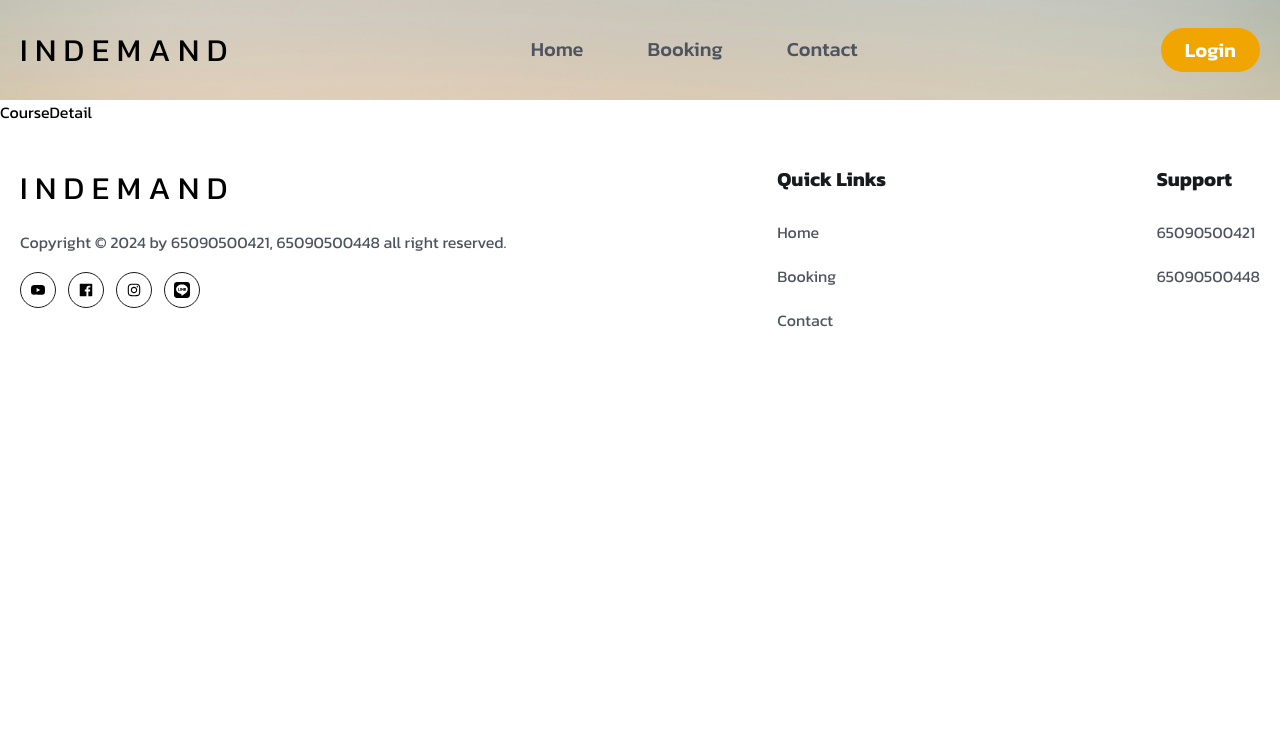
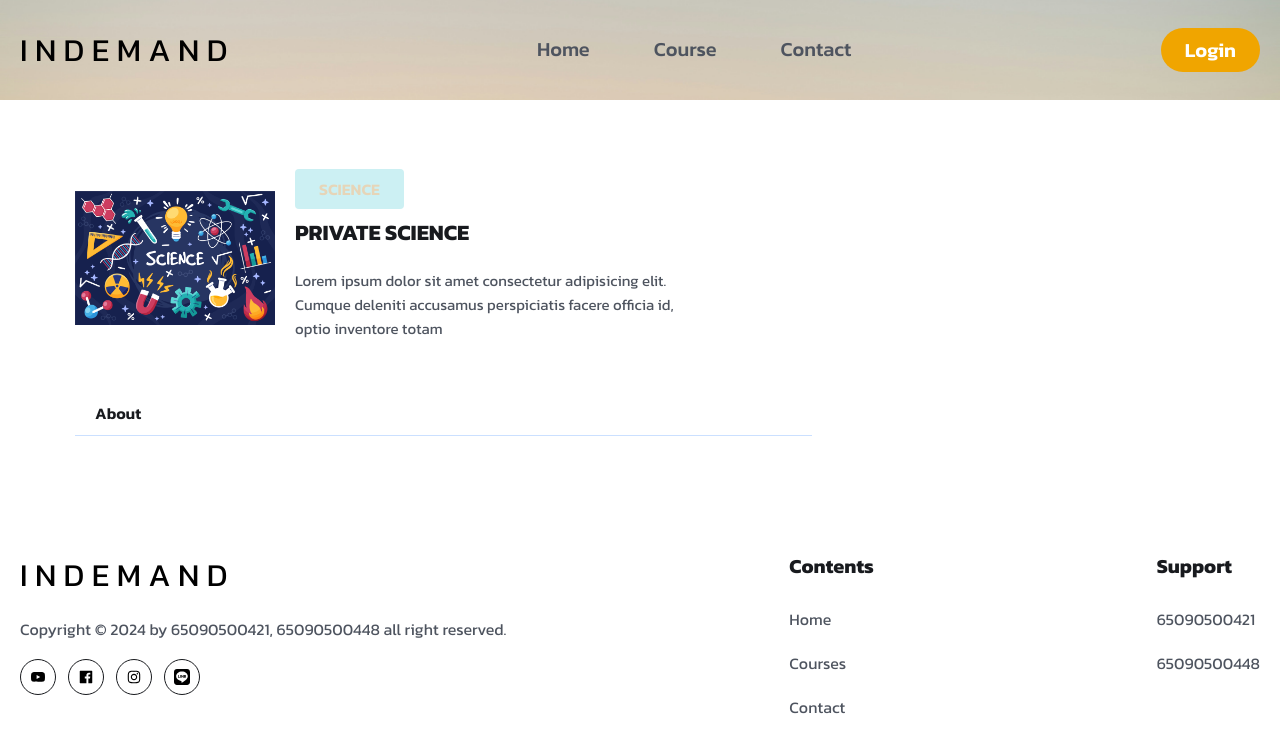
Before and after one commit to phuparu/indemand, a React (Vite) app in the folder Frontend/: page /coursedetail in a window 1280 px wide. Shown: the top 752 px of the page. Built offline with nearby package versions, Linux system fonts and the light colour scheme.

Commit message:
CourseCard

```diff
--- a/Frontend/Faq/FaqList.jsx
+++ b/Frontend/src/components/Faq/FaqList.jsx
@@ -1,5 +1,5 @@
 import React from 'react'
-import { faqlist } from '../src/assets/data/faqlist'
+import { faqlist } from '../../assets/data/faqlist'
 import FaqItem from './FaqItem'
 const FaqList = () => {
   return (
--- a/Frontend/src/components/Footer/Footer.jsx
+++ b/Frontend/src/components/Footer/Footer.jsx
@@ -30,7 +30,7 @@ const quickLink1 = [
   },
   {
     path:'/course',
-    display:'Booking',
+    display:'Courses',
   },
   {
     path:'/contact',
@@ -80,7 +80,7 @@ const Footer = () => {
 
           <div>
             <h2 className='text-[20px] leading-[30px] font-[700] mb-6 text-headingColor'>
-              Quick Links
+              Contents
             </h2>
 
             <ul>
--- a/Frontend/src/components/Header/Header.jsx
+++ b/Frontend/src/components/Header/Header.jsx
@@ -10,7 +10,7 @@ const navLinks = [
     },
     {
         path:'/course',
-        display:"Booking"
+        display:"Course"
     },
     {
         path:'/contact',
--- a/Frontend/src/pages/Course/Course.jsx
+++ b/Frontend/src/pages/Course/Course.jsx
@@ -1,9 +1,38 @@
 import React from 'react'
-
+import CourseCard from '../../components/Courses/CourseCard'
+import { course } from '../../assets/data/course'
 const Course = () => {
   return (
     <div>
-      Course
+
+      <section className='bg-[#fff9ea]'>
+        <div className='container text-center'>
+          <h2 className='heading'>
+            Find a Course
+          </h2>
+          <div className='max-w-[570px] mt-[30px] mx-auto bg-[#0066ff2c]
+          rounded-md flex items-center justify-between'>
+              <input type="search" className='py-2 pl-4 pr-2 bg-transparent w-full
+              focus:outline-none cursor-pointer placeholder:text-textColor'
+              placeholder='Search Course'/>
+              <button className='btn mt-0 rounded-[0px] rounded-r-md'>
+                Search
+              </button>
+          </div>
+        </div>
+      </section>
+
+      <section>
+        <div className='container'>
+        <div className='grid grid-cols-1 sm:grid-cols-2
+        md:grid-cols-3 lg:grid-cols-3 gap-5'>
+          {course.map(course => (
+            <CourseCard key={course.id} course={course}/>
+          ))}
+        </div>
+
+        </div>
+      </section>
     </div>
   )
 }
--- /dev/null
+++ b/Frontend/src/pages/Course/CourseAbout.jsx
@@ -0,0 +1,32 @@
+import React from 'react'
+
+const CourseAbout = () => {
+  return (
+    <div>
+      <div>
+        <h3 className='text-[20px] leading-[30px] text-headingColor font-semibold
+        flex items-center gap-2'>
+            เกี่ยวกับคอร์สนี้
+            <span className='text-brownColor font-bold text-[24px] leading-9'>
+                SCIENCE
+            </span>
+        </h3>
+        <p className="text__para">
+            Lorem ipsum dolor sit amet consectetur, adipisicing elit. Placeat perspiciatis assumenda omnis illum neque nostrum doloribus provident, quos accusamus at. Ex, dicta tempora ad accusantium quod eum in?
+        </p>
+
+        <div className='mt-12'>
+            <h3 className='text-[20px] leading-[30px] text-headingColor font-semibold'>
+                ใครเหมาะกับคอร์สนี้
+            </h3>
+            <p className='text-[16px] leading-6 font-medium text-textColor'>
+                นักเรียนที่สนใจ
+            </p>
+        </div>
+      </div>
+
+    </div>
+  )
+}
+
+export default CourseAbout
--- a/Frontend/src/pages/Course/CourseDetail.jsx
+++ b/Frontend/src/pages/Course/CourseDetail.jsx
@@ -1,10 +1,48 @@
-import React from 'react'
+import React, { useState } from 'react'
+import sci01 from '../../images/sci01.jpg'
+const CourseDetail = () => {
 
-const CourseDetail = () => {
+  const [tab, setTab] = useState('about');
+
   return (
-    <div>
-      CourseDetail
-    </div>
+    <section>
+      <div className='max-w-[1170px] px-5 mx-auto'>
+        <div className='grid md:grid-cols-3 gap-[50px]'>
+
+            <div className='md:col-span-2'>
+              <div className='flex items-center gap-5'>
+                <figure className='max-w-[200px] max-h-[200px]'>
+                  <img src={sci01} alt="" />
+                </figure>
+
+                <div>
+                  <span className='bg-[#CCF0F3] text-beigeColor py-1 px-6
+                  lg:py-2 lg:px-6 text-[12px] leading-4 lg:text-[16px] lg:leading-7 font-semibold rounded'>
+                    SCIENCE
+                  </span>
+                  <h3 className='text-headingColor text-[22px] leading-9 mt-3 font-bold'>
+                    PRIVATE SCIENCE
+                  </h3>
+                  <p className='text__para text-[14px] leading-6 md:text-[15px]
+                  lg:max-w-[390px]'>
+                    Lorem ipsum dolor sit amet consectetur adipisicing elit. Cumque deleniti accusamus perspiciatis facere officia id, optio inventore totam
+                  </p>
+                </div>
+              </div>
+
+              <div className='mt-[50px] border-b border-solid border-[#0066ff34]'>
+                <button
+                onClick={() => setTab('about')}
+                className={'${tab == "about" && py-2 px-5 mr-5 text-[16px] leading-7 text-headingColor font-semibold'}
+                >
+                  About
+                </button>
+
+              </div>
+            </div>
+        </div>
+      </div>
+    </section>
   )
 }
 
--- a/Frontend/src/pages/Home.jsx
+++ b/Frontend/src/pages/Home.jsx
@@ -5,12 +5,12 @@ import img3 from '../images/img3.jpg'
 import img4 from '../images/img4.jpg'
 import faq from '../images/faq.jpg'
 import CourseList from '../components/Courses/CourseList'
-import FaqList from '../../Faq/FaqList'
+import FaqList from '../components/Faq/FaqList'
 const Home = () => {
   return (
     <div>
       {/* -----Hero section------ */}
-      <section className='hero__section pt-[40px] 2xl:h-[800px]'>
+      <section className='hero__section pt-[0px] 2xl:h-[800px]'>
         <div className="container">
           <div className='flex flex-col lg:flex-row gap-[70px] items-center justify-between'>
             {/* ---- hero content ---- */}
--- /dev/null
+++ b/Frontend/src/utils/formatDate.js
@@ -0,0 +1,6 @@
+export const formatDate = (date, config) => {
+    const defaultOptions = {day:'numeric', month:'long', year:'numeric'};
+    const options = config ? config : defaultOptions
+
+    return new Date(date).toLocaleDateString('en-US',options);
+}
--- a/Frontend/tailwind.config.js
+++ b/Frontend/tailwind.config.js
@@ -9,7 +9,7 @@ export default {
         primaryColor: "#F0A500",
         brownColor: "#C08B5C",
         orangeColor: "#E45826",
-        beigeBlueColor: "#E6D5B8",
+        beigeColor: "#E6D5B8",
         headingColor: "#181A1E",
         textColor: "#4E545F",
       },
```
Also changed, not shown: Frontend/src/components/Faq/FaqItem.jsx (renamed from Frontend/Faq/FaqItem.jsx).
